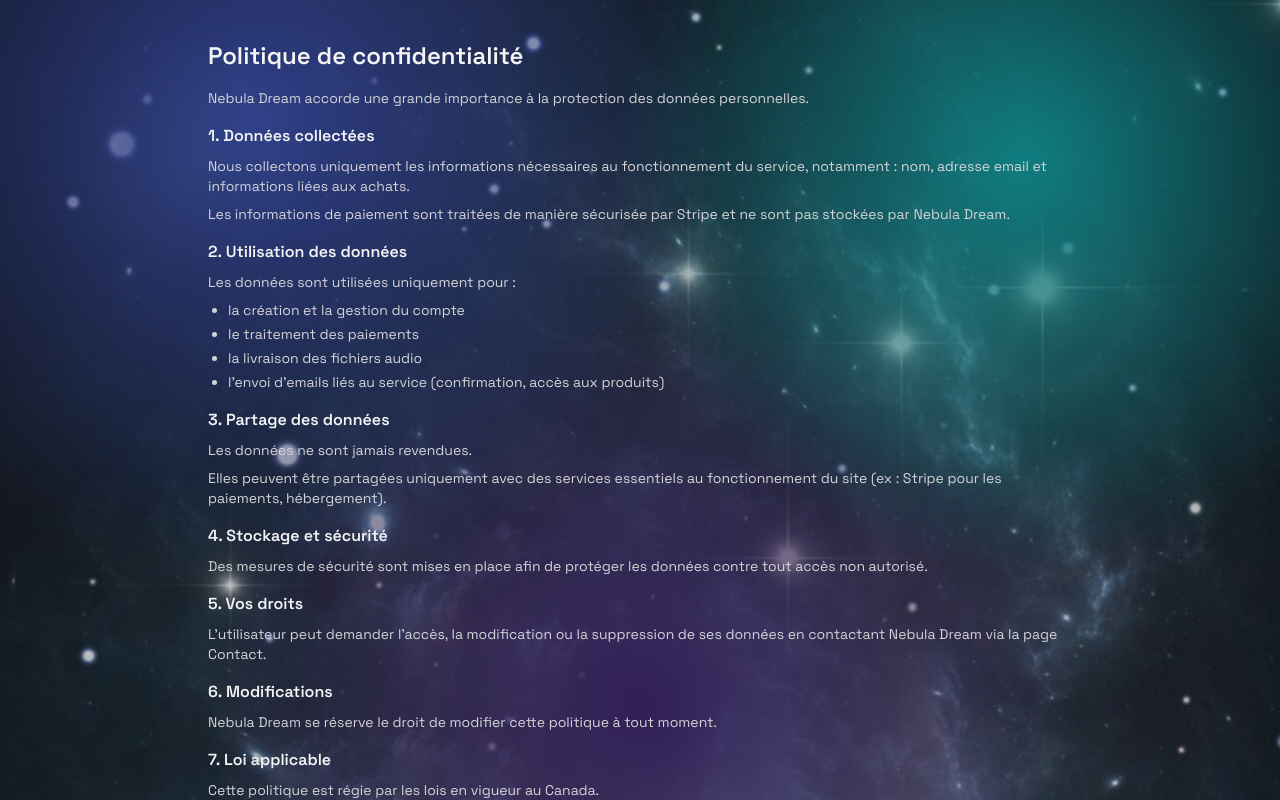
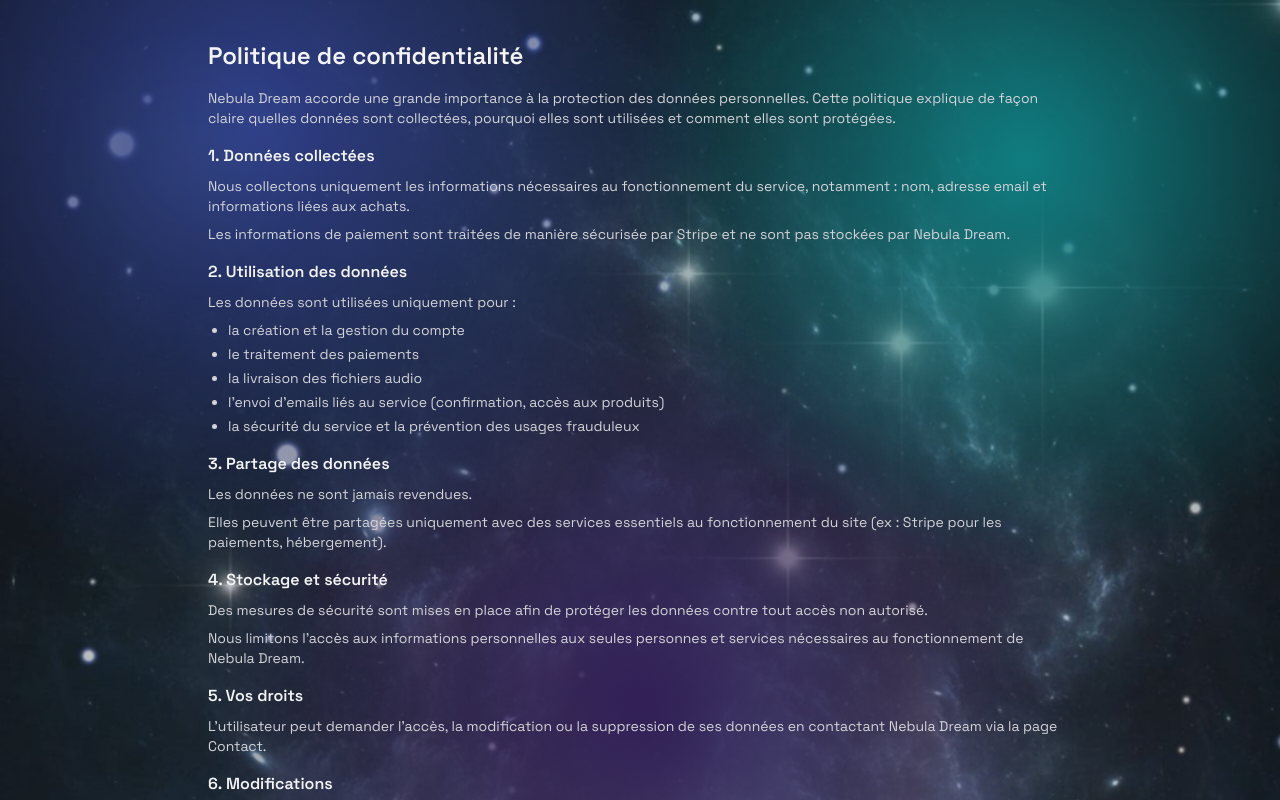
Before and after one commit to vievent7/nebula-dream, a Next.js app: page /legal/privacy in a window 1280 px wide. Shown: the top 800 px of the page. Built offline with nearby package versions, Linux system fonts and the light colour scheme.

Commit message:
Refine privacy policy wording for clarity

```diff
--- a/src/app/legal/privacy/page.tsx
+++ b/src/app/legal/privacy/page.tsx
@@ -4,7 +4,11 @@
       <h1 className="text-2xl font-semibold">Politique de confidentialité</h1>
 
       <section className="mt-4 space-y-4 text-sm text-zinc-300">
-        <p>Nebula Dream accorde une grande importance à la protection des données personnelles.</p>
+        <p>
+          Nebula Dream accorde une grande importance à la protection des données personnelles.
+          Cette politique explique de façon claire quelles données sont collectées, pourquoi elles
+          sont utilisées et comment elles sont protégées.
+        </p>
 
         <div className="space-y-2">
           <h2 className="text-base font-semibold text-zinc-100">1. Données collectées</h2>
@@ -26,6 +30,7 @@
             <li>le traitement des paiements</li>
             <li>la livraison des fichiers audio</li>
             <li>l&apos;envoi d&apos;emails liés au service (confirmation, accès aux produits)</li>
+            <li>la sécurité du service et la prévention des usages frauduleux</li>
           </ul>
         </div>
 
@@ -44,6 +49,10 @@
             Des mesures de sécurité sont mises en place afin de protéger les données contre tout
             accès non autorisé.
           </p>
+          <p>
+            Nous limitons l&apos;accès aux informations personnelles aux seules personnes et services
+            nécessaires au fonctionnement de Nebula Dream.
+          </p>
         </div>
 
         <div className="space-y-2">
@@ -56,7 +65,10 @@
 
         <div className="space-y-2">
           <h2 className="text-base font-semibold text-zinc-100">6. Modifications</h2>
-          <p>Nebula Dream se réserve le droit de modifier cette politique à tout moment.</p>
+          <p>
+            Nebula Dream se réserve le droit de modifier cette politique à tout moment. La version
+            publiée sur le site est la version en vigueur.
+          </p>
         </div>
 
         <div className="space-y-2">
```
